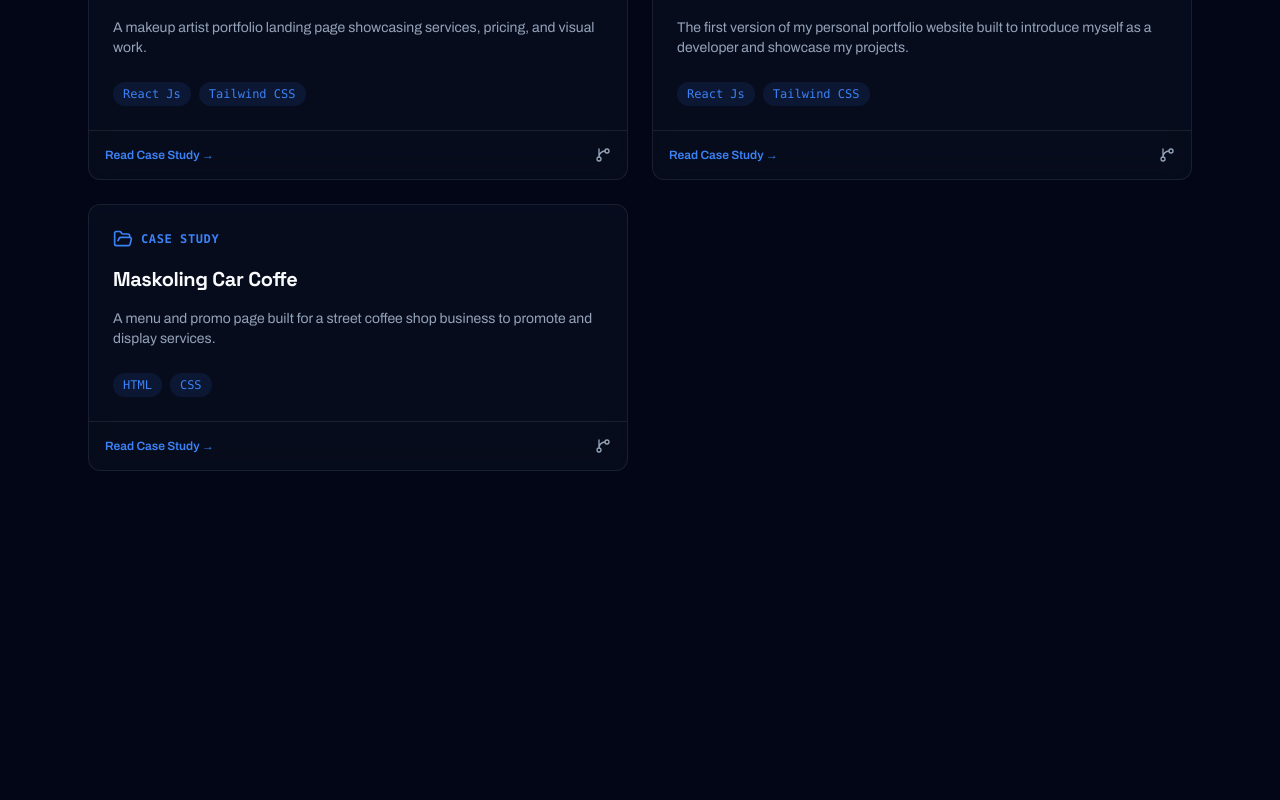
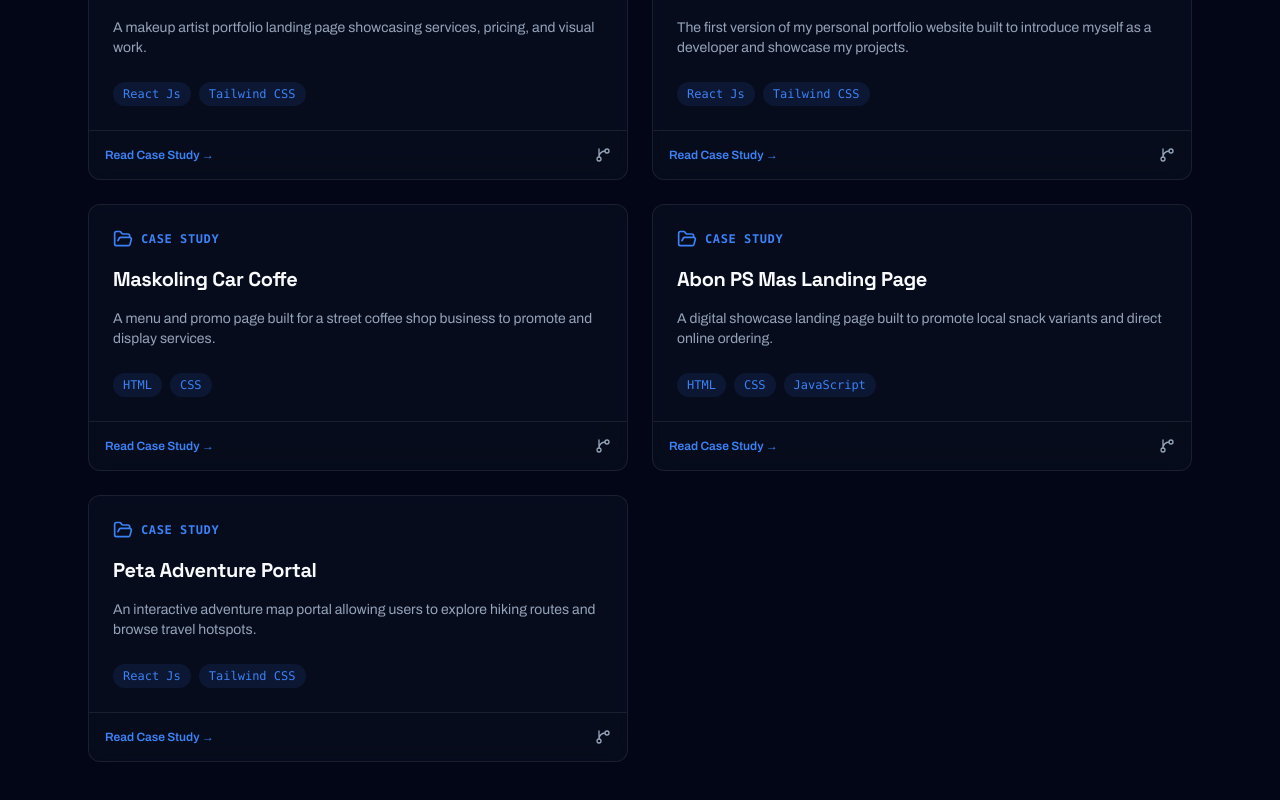
Before and after one commit to Dandyskie/dandy-personal-website, a React (Vite) app: page /projects in a window 1280 px wide. Shown: the part 964-1764 px from the top of the page. Before the commit the page ends 1499 px from the top, so only its background shows below. Built offline with nearby package versions, Linux system fonts and the light colour scheme.

Commit message:
feat: update project image mappings and add Abon PS Mas & Peta Adventure projects

```diff
--- a/src/data/portfolioData.js
+++ b/src/data/portfolioData.js
@@ -9,7 +9,7 @@ export const projectsList = [
     tags: ["Laravel", "React Js", "Tailwind CSS"],
     demoLink: "#",
     githubLink: "https://github.com/Dandyskie",
-    image: "/library.png",
+    image: "/library-information-system.png",
     category: "Frontend"
   },
   {
@@ -20,7 +20,7 @@ export const projectsList = [
     tags: ["Laravel", "Vue Js", "Quasar"],
     demoLink: "#",
     githubLink: "https://github.com/Dandyskie",
-    image: "/dgcare.png",
+    image: "/digital-care-information-system.png",
     category: "Frontend"
   },
   {
@@ -31,7 +31,7 @@ export const projectsList = [
     tags: ["React Js", "Tailwind CSS"],
     demoLink: "https://pplg2punk.vercel.app",
     githubLink: "https://github.com/Dandyskie",
-    image: "/class.png",
+    image: "/pplg2-class-website.png",
     category: "Frontend"
   },
   {
@@ -53,7 +53,7 @@ export const projectsList = [
     tags: ["React Js", "Tailwind CSS"],
     demoLink: "#",
     githubLink: "https://github.com/Dandyskie",
-    image: "/batrish.png",
+    image: "/batrisha-mua.png",
     category: "Frontend"
   },
   {
@@ -64,7 +64,7 @@ export const projectsList = [
     tags: ["React Js", "Tailwind CSS"],
     demoLink: "#",
     githubLink: "https://github.com/Dandyskie",
-    image: "/porto1.png",
+    image: "/web-porto1.png",
     category: "Frontend"
   },
   {
@@ -75,7 +75,29 @@ export const projectsList = [
     tags: ["HTML", "CSS"],
     demoLink: "#",
     githubLink: "https://github.com/Dandyskie",
-    image: "/mcc.png",
+    image: "/maskoling-car-coffee.png",
+    category: "Frontend"
+  },
+  {
+    title: "Abon PS Mas Landing Page",
+    description: "A digital showcase landing page built to promote local snack variants and direct online ordering.",
+    problem: "The business lacked a central menu catalog for clients to browse flavors, read testimonials, and initiate WhatsApp checkout steps.",
+    solution: "Developed a clean product showcase page with dynamic flavor grids, pricing information, and integrated messaging triggers.",
+    tags: ["HTML", "CSS", "JavaScript"],
+    demoLink: "#",
+    githubLink: "https://github.com/Dandyskie",
+    image: "/abon-ps-mas.png",
+    category: "Frontend"
+  },
+  {
+    title: "Peta Adventure Portal",
+    description: "An interactive adventure map portal allowing users to explore hiking routes and browse travel hotspots.",
+    problem: "Adventure travelers had to toggle multiple static lists to locate camping spots, reviews, and route conditions.",
+    solution: "Created a responsive map application displaying travel locations, custom filters, and detail panels with travel photos.",
+    tags: ["React Js", "Tailwind CSS"],
+    demoLink: "#",
+    githubLink: "https://github.com/Dandyskie",
+    image: "/peta-adventure.png",
     category: "Frontend"
   }
 ];
```
